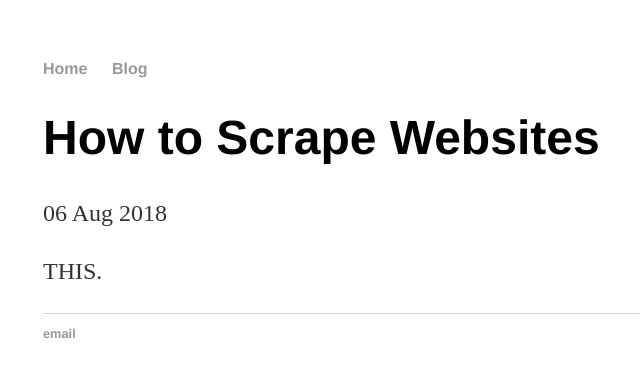
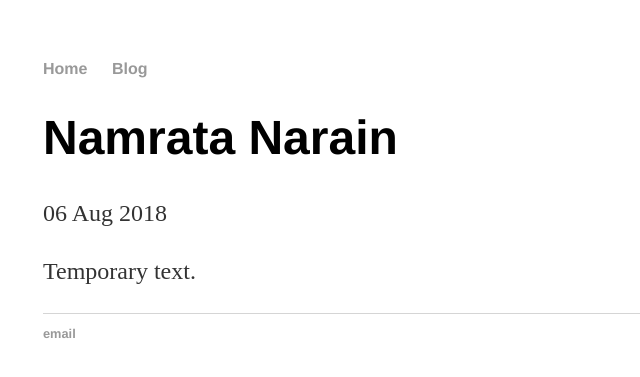
Before and after one commit to namsaxena/namsaxena.github.io, a Jekyll site: the page built from _posts/2018-08-06-nn-scraping.md, in a window 1280 px wide. Shown: the top 377 px of the page, without its empty margins (149-789 px from the left). Built offline with Jekyll 4.4.1, drawn with Linux system fonts in a browser that asks for light colours.

Commit message:
Update 2018-08-06-nn-scraping.md

```diff
--- a/_posts/2018-08-06-nn-scraping.md
+++ b/_posts/2018-08-06-nn-scraping.md
@@ -1,7 +1,7 @@
 ---
 layout: post
-title: "How to Scrape Websites"
+title: "Namrata Narain"
 date: 2018-08-06
 ---
 
-THIS.
+Temporary text.
```
